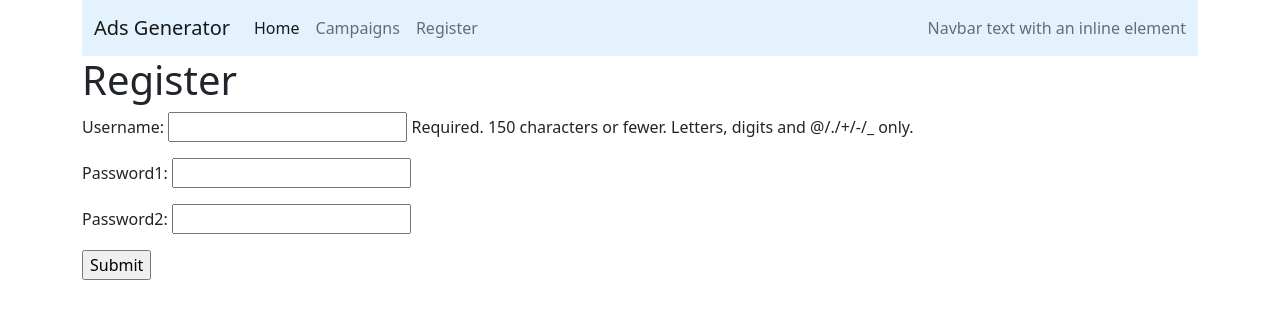
After one commit to kasiabauer/Ads_Generator, a Django app: page /register/ in a window 1280 px wide. The commit adds this page. Shown: the top 319 px of the page. Run offline with Django 4.2, Linux system fonts and the light colour scheme.

Commit message:
Added RegisterUser View.

```diff
--- /dev/null
+++ b/Ads_Generator/forms.py
@@ -0,0 +1,19 @@
+from django.contrib.auth.models import User
+from django.core.exceptions import ValidationError
+from django import forms
+
+
+class UserCreateForm(forms.ModelForm):
+    password1 = forms.CharField(max_length=128)
+    password2 = forms.CharField(max_length=128)
+
+    class Meta:
+        model = User
+        fields = ['username']
+
+    def clean(self):
+        data = super().clean()
+        if data['password1'] != data['password2']:
+            raise ValidationError('Hasła nie są identyczne')
+
+        return data
--- a/Ads_Generator/urls.py
+++ b/Ads_Generator/urls.py
@@ -22,4 +22,5 @@ urlpatterns = [
     path('admin/', admin.site.urls),
     path("", views.IndexView.as_view(), name='index'),
     path("campaigns/", views.CampaignsView.as_view(), name='campaigns'),
+    path("register/", views.RegisterUser.as_view(), name='register'),
 ]
--- a/Ads_Generator/views.py
+++ b/Ads_Generator/views.py
@@ -1,5 +1,8 @@
-from django.shortcuts import render
+from django.contrib.auth.models import User
+from django.shortcuts import render, redirect
 from django.views import View
+
+from Ads_Generator.forms import UserCreateForm
 
 
 class IndexView(View):
@@ -10,3 +13,22 @@ class IndexView(View):
 class CampaignsView(View):
     def get(self, request):
         return render(request, 'campaigns.html')
+
+
+class RegisterUser(View):
+
+    def get(self, request):
+        form = UserCreateForm()
+        return render(request, 'form.html', {'form': form})
+
+    def post(self, request):
+        form = UserCreateForm(request.POST)
+        if form.is_valid():
+            un = form.cleaned_data['username']
+            password = form.cleaned_data['password1']
+            u = User()
+            u.username = un
+            u.set_password(password)
+            u.save()
+            return redirect('/')
+        return render(request, 'form.html', {'form': form})
--- /dev/null
+++ b/templates/form.html
@@ -0,0 +1,9 @@
+{% extends 'base.html' %}
+{% block content %}
+    <h1>Register</h1>
+    <form method="post">
+    {% csrf_token %}
+    {{ form.as_p}}
+    <input type="submit">
+    </form>
+{% endblock %}
--- a/templates/nav.html
+++ b/templates/nav.html
@@ -13,7 +13,7 @@
               <a class="nav-link" href="/campaigns/">Campaigns</a>
             </li>
             <li class="nav-item">
-              <a class="nav-link" href="#">Pricing</a>
+              <a class="nav-link" href="/register/">Register</a>
             </li>
           </ul>
           <span class="navbar-text">
```
